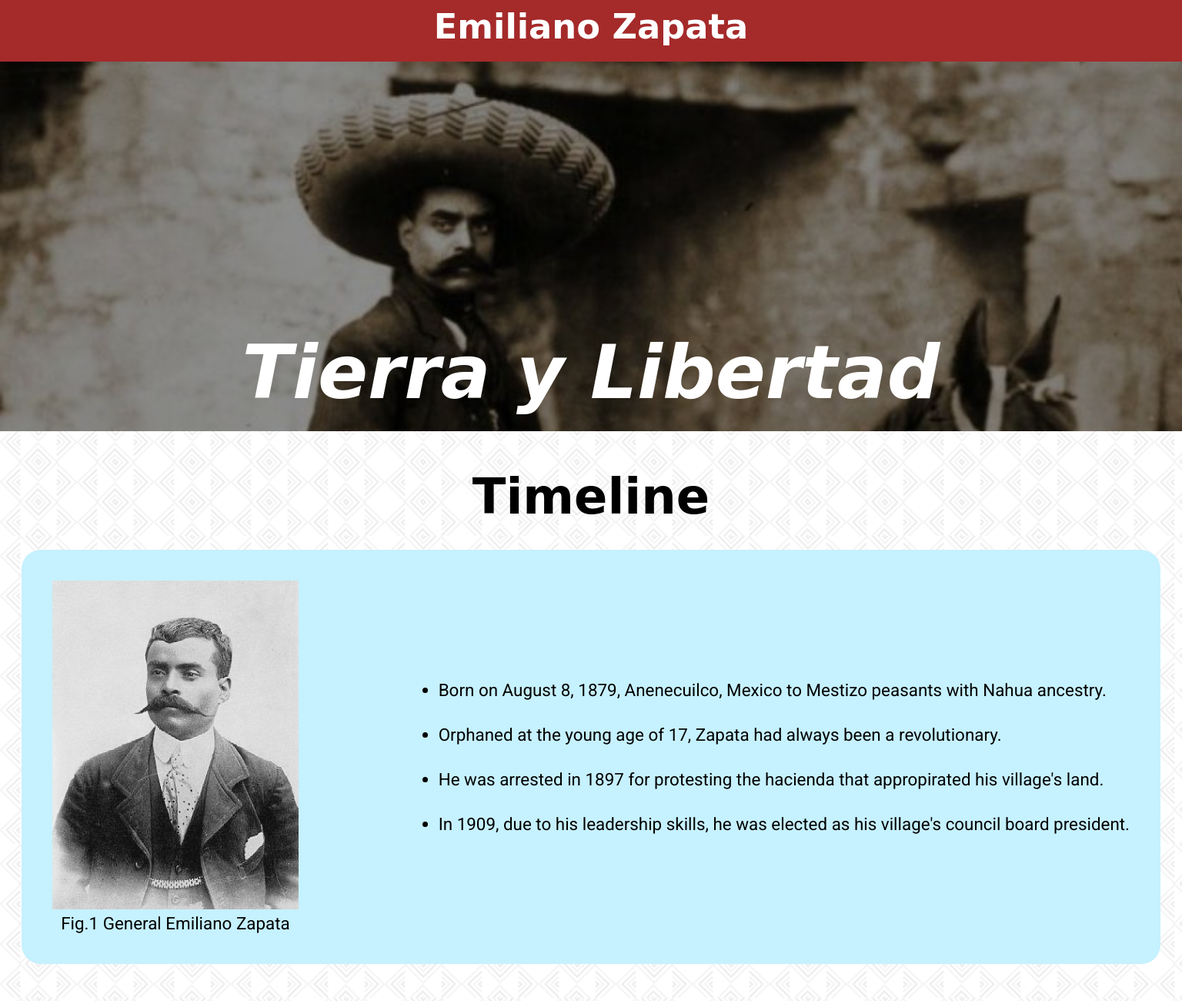
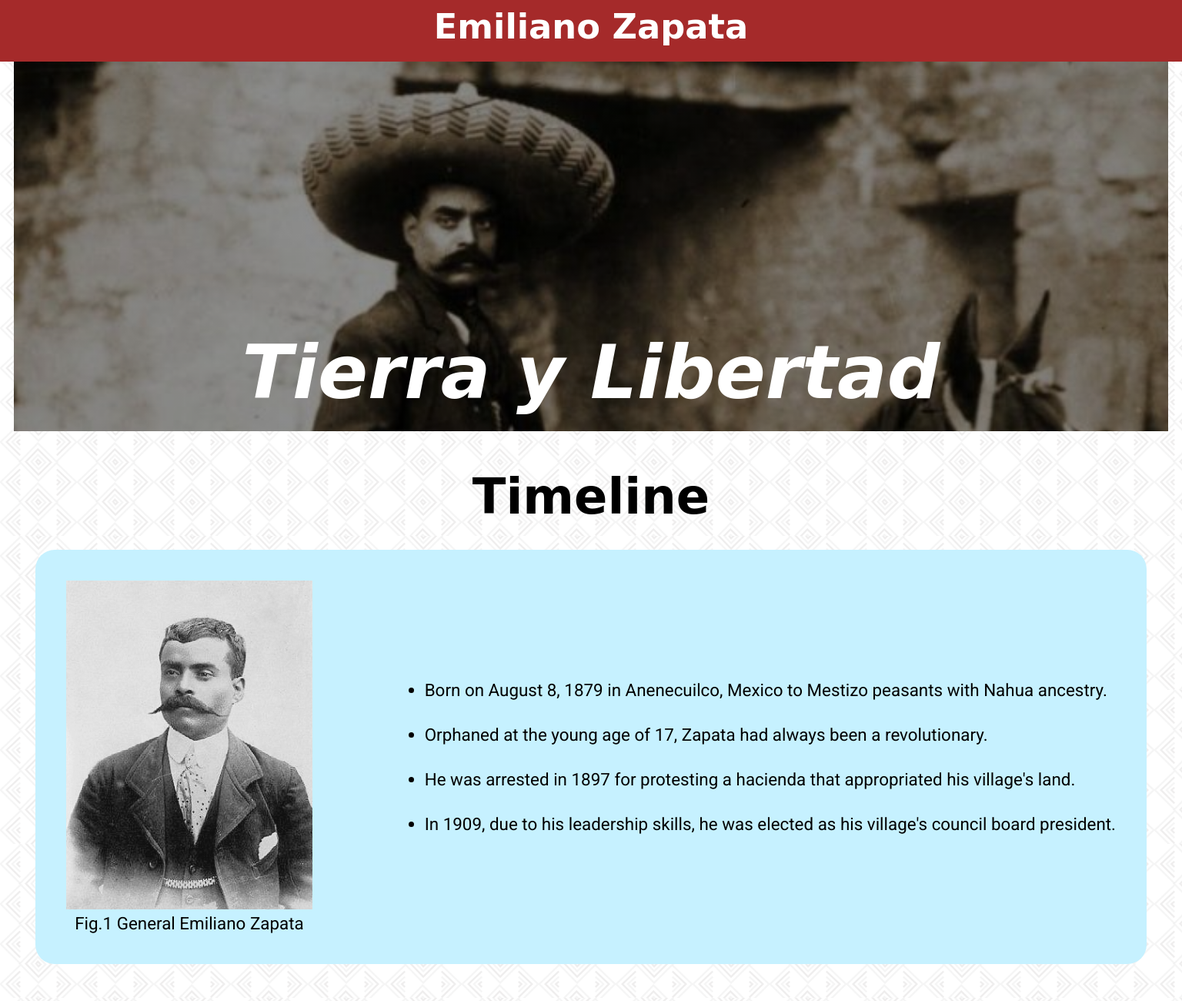
Before and after one commit to vanityespinosa/Tribute-Page-Emiliano-Zapata, a plain HTML site: page index.html in a window 1536 px wide. Shown: the top 1300 px of the page at 77% size. Drawn offline with Linux system fonts and the light colour scheme; a web font is replaced by a local one.

Commit message:
Add styles for a large desktop design. Edit a few typo in index.html.

```diff
--- a/index.html
+++ b/index.html
@@ -28,9 +28,9 @@
                     <figcaption>Fig.1 General Emiliano Zapata </figcaption>
                 </figure>
                 <ul>
-                    <li>Born on August 8, 1879, Anenecuilco, Mexico to Mestizo peasants with Nahua ancestry.</li>
+                    <li>Born on August 8, 1879 in Anenecuilco, Mexico to Mestizo peasants with Nahua ancestry.</li>
                     <li>Orphaned at the young age of 17, Zapata had always been a revolutionary.</li>
-                    <li>He was arrested in 1897 for protesting the hacienda that appropirated his village's land.</li>
+                    <li>He was arrested in 1897 for protesting a hacienda that appropriated his village's land.</li>
                     <li>In 1909, due to his leadership skills, he was elected as his village's council board president.</li>
                 </ul>
             </div>
@@ -64,10 +64,10 @@
                     <figcaption>Fig.4 of Pancho Villa and Emiliano Zapata after entering Mexico City. </figcaption>
                 </figure>
                 <ul>
-                    <li>As Huerta's position deteriated, he resigned and fled Mexico, leaving the remaining factions in Mexico to fill the power vacuum.</li>
+                    <li>As Huerta's position deteriorated, he resigned and fled Mexico, leaving the remaining factions in Mexico to fill the power vacuum.</li>
                     <li>It was during the Convention of Aguascalientes that Villa's and Carranza's break became obvious. Villa then created a loose alliance with Zapata and took over Mexico City.</li>
                     <li>However, Zapata returned to the South and his home state of Morelos. This would be the beginning of the end for the revolutionaries as Carranza slowly grew back into power and defeated Pancho Villa in the North.</li>
-                    <li>On April 10 1919, agents of Carranza assassinated Zapata, with Col. Jesus Guajardo feigning that he wanted to defect to Zapata's side.</li>
+                    <li>On April 10, 1919, agents of Carranza assassinated Zapata, with Col. Jesus Guajardo feigning that he wanted to defect to Zapata's side.</li>
                 </ul>
             </div>
         </section>
--- a/index_styles.css
+++ b/index_styles.css
@@ -200,3 +200,24 @@ footer {
         justify-content: center;
     }
 }
+
+/*----------------------------------------------------------------------------
+                        Large Desktop Design
+------------------------------------------------------------------------------*/
+@media only screen and (min-width: 1500px) {
+
+
+    /***********************************************
+    Main Section
+    ***********************************************/
+    main {
+        max-width: 1500px;
+        margin: 0 auto;
+    }
+    /********** Landing Styles *********/
+    main #landing {
+        background: linear-gradient(rgba(0, 0, 0, 0.45), rgba(0, 0, 0, 0.45)),
+        url("images/Emiliano_Zapata_04.jpg") no-repeat top;
+        background-size: cover;
+    }
+}
```
